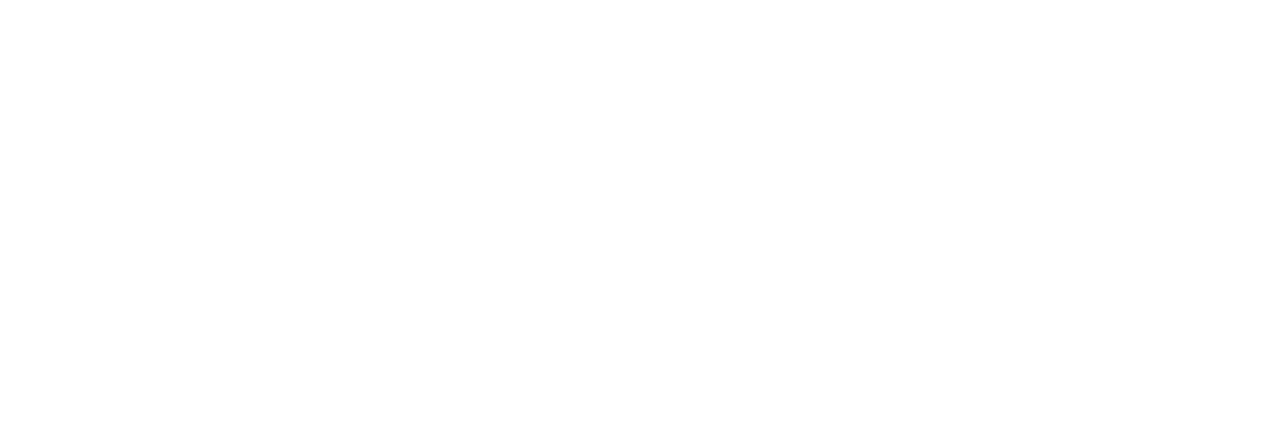
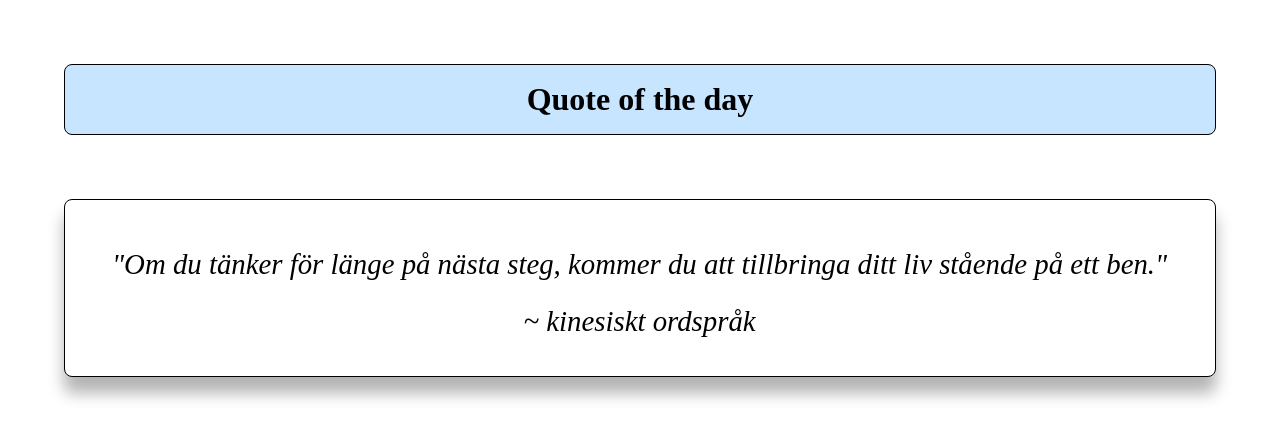
Before and after one commit to Celipa/JavaScript, a plain HTML site: page Övningsuppgifter/Övning-1/index.html in a window 1280 px wide. Drawn offline with Linux system fonts and the light colour scheme.

Commit message:
Uppgift 1

```diff
--- a/Övningsuppgifter/Övning-1/index.html
+++ b/Övningsuppgifter/Övning-1/index.html
@@ -13,8 +13,22 @@ All den datan kommer att finnas med i listan som du fått.
     <meta charset="UTF-8">
     <meta name="viewport" content="width=device-width, initial-scale=1.0">
     <title>Övning 1</title>
+    <link rel="stylesheet" href="styles.css">
 </head>
 <body>
+    <header>
+        <h1>Quote of the day</h1>
+    </header>
+    <section class = 'container'>
+        <div class ="container-box">
+            <div class="text">
+                <p id="content"></p>
+                <p id="author"></p>
+            </div>
+        </div>
+    </section>
+
+
     <script src="script.js"></script>
 </body>
 </html>
--- a/Övningsuppgifter/Övning-1/script.js
+++ b/Övningsuppgifter/Övning-1/script.js
@@ -1,112 +1,121 @@
+
+
 const quotes = [
   {
     id: 1,
-    content: 'Att ha många vänner är att inte ha några vänner.',
-    author: 'Aristoteles'
+    content: '"Att ha många vänner är att inte ha några vänner."',
+    author: ' ~ Aristoteles'
   },
   {
     id: 2,
-    content: 'Alla stora sanningar börjar som hädelser.',
-    author: 'George Bernard Shaw'
+    content: '"Alla stora sanningar börjar som hädelser."',
+    author: '~ George Bernard Shaw'
   },
   {
     id: 3,
-    content: 'Folk talar vällustigt om landet som flödar av mjölk och honung. Det skulle väl ingen vettig människa vilja gå och trampa i en sån smörja.',
-    author: 'Tage Danielsson'
+    content: '"Folk talar vällustigt om landet som flödar av mjölk och honung. Det skulle väl ingen vettig människa vilja gå och trampa i en sån smörja."',
+    author: '~ Tage Danielsson'
   },
   {
     id: 4,
-    content: 'Det vänliga ordet som sägs idag kan bära frukt i morgon.',
-    author: 'Mahatma Gandhi'
+    content: '"Det vänliga ordet som sägs idag kan bära frukt i morgon."',
+    author: '~ Mahatma Gandhi'
   },
   {
     id: 5,
-    content: 'Den som har byns vackraste fru har också den sämsta nattsömnen.',
-    author: 'bulgariskt ordspråk'
+    content: '"Den som har byns vackraste fru har också den sämsta nattsömnen."',
+    author: '~ bulgariskt ordspråk'
   },
   {
     id: 6,
-    content: 'Att ha tillräckligt är lycka, att ha mer än tillräckligt är olyckligt. Det gäller för allting, men särskilt om pengar.',
-    author: 'Lao Tse'
+    content: '"Att ha tillräckligt är lycka, att ha mer än tillräckligt är olyckligt. Det gäller för allting, men särskilt om pengar."',
+    author: '~ Lao Tse'
   },
   {
     id: 7,
-    content: 'Jag tänker, alltså finns jag.',
-    author: 'René Descartes'
+    content: '"Jag tänker, alltså finns jag."',
+    author: '~ René Descartes'
   },
   {
     id: 8,
-    content: 'Att vara materialist är att erkänna den objektiva sanningen, som blir tillgänglig för oss genom sinnesorganen.',
-    author: 'Vladimir Lenin'
+    content: '"Att vara materialist är att erkänna den objektiva sanningen, som blir tillgänglig för oss genom sinnesorganen."',
+    author: '~ Vladimir Lenin'
   },
   {
     id: 9,
-    content: 'Att vara materialist är att erkänna den objektiva sanningen, som blir tillgänglig för oss genom sinnesorganen.',
-    author: 'Vladimir Lenin'
+    content: '"Att vara materialist är att erkänna den objektiva sanningen, som blir tillgänglig för oss genom sinnesorganen."',
+    author: '~ Vladimir Lenin'
   },
   {
     id: 10,
-    content: 'De flesta författare betraktar sanningen som deras dyrbaraste ägodel; de är därför snåla med att utnyttja den',
-    author: 'Mark Twain'
+    content: '"De flesta författare betraktar sanningen som deras dyrbaraste ägodel; de är därför snåla med att utnyttja den"',
+    author: '~ Mark Twain'
   },
   {
     id: 11,
-    content: 'Att utföra är att vara.',
-    author: 'Sokrates'
+    content: '"Att utföra är att vara."',
+    author: '~ Sokrates'
   },
   {
     id: 12,
-    content: 'Vill du får nåt sagt, be en man. Vill du få nåt gjort, be en kvinna.',
-    author: 'Margaret Thatcher'
+    content: '"Vill du får nåt sagt, be en man. Vill du få nåt gjort, be en kvinna."',
+    author: '~ Margaret Thatcher'
   },
   {
     id: 13,
-    content: 'Veni, Vidi, Vici.',
-    author: 'Julius Caesar'
+    content: '"Veni, Vidi, Vici."',
+    author: '~ Julius Caesar'
   },
   {
     id: 14,
-    content: 'Att träta med en kvinna är som att försöka läsa tidning i storm.',
-    author: 'Fjodor Dostojevskij'
+    content: '"Att träta med en kvinna är som att försöka läsa tidning i storm."',
+    author: '~ Fjodor Dostojevskij'
   },
   {
     id: 15,
-    content: 'Människan är en lina, spänd mellan djuret och övermänniskan.',
-    author: 'Friedrich Nietzsche'
+    content: '"Människan är en lina, spänd mellan djuret och övermänniskan."',
+    author: '~ Friedrich Nietzsche'
   },
   {
     id: 16,
-    content: 'Det måste finnas en orgelton.',
-    author: 'Yngve Larsson'
+    content: '"Det måste finnas en orgelton."',
+    author: '~ Yngve Larsson'
   },
   {
     id: 17,
-    content: 'Demokrati är styre genom gemensam okunnighet.',
-    author: 'Elbert Hubbard'
+    content: '"Demokrati är styre genom gemensam okunnighet."',
+    author: '~ Elbert Hubbard'
   },
   {
     id: 18,
-    content: 'Skillnaden mellan geniet och dumheten är att geniet har sin begränsning.',
-    author: 'Thorvald Gahlin'
+    content: '"Skillnaden mellan geniet och dumheten är att geniet har sin begränsning."',
+    author: '~ Thorvald Gahlin'
   },
   {
     id: 19,
-    content: 'Man bör tänka sig själv som en person som finns i framtiden och kan bedöma - fördöma eller gilla - det jag som handlar idag, det jag som häller stånd eller sviker.',
-    author: 'Eyvind Johnson'
+    content: '"Man bör tänka sig själv som en person som finns i framtiden och kan bedöma - fördöma eller gilla - det jag som handlar idag, det jag som häller stånd eller sviker."',
+    author: '~ Eyvind Johnson'
   },
   {
     id: 20,
-    content: 'Fantasi är viktigare än kunskap. Kunskapen är begränsad. Fantasin omgärdar världen.',
-    author: 'Albert Einstein'
+    content: '"Fantasi är viktigare än kunskap. Kunskapen är begränsad. Fantasin omgärdar världen."',
+    author: '~ Albert Einstein'
   },
   {
     id: 21,
-    content: 'Om du tänker för länge på nästa steg, kommer du att tillbringa ditt liv stående på ett ben.',
-    author: 'kinesiskt ordspråk'
+    content: '"Om du tänker för länge på nästa steg, kommer du att tillbringa ditt liv stående på ett ben."',
+    author: '~ kinesiskt ordspråk'
   },
   {
     id: 22,
-    content: 'Det är mycket nedslående att leva i en tid då det är mycket lättare att spränga en atombomb än en fördom.',
-    author: 'Albert Einstein'
+    content: '"Det är mycket nedslående att leva i en tid då det är mycket lättare att spränga en atombomb än en fördom."',
+    author: '~ Albert Einstein'
   },
 ]
+//Väljer ett slumpmässigt citat från arrayen genom att använda 'math.random()' och 'math.floor() metoder.
+//och sen sätter 'innerHTML' delen av 'demo' elementet till 'content' av det valda citatet'
+//det kommer att ändra innehåller av de elementet till att visa ett slumpmässigt citat från arrayen'
+const randomQuote = quotes[Math.floor(Math.random() * quotes.length)];
+document.getElementById("content").innerHTML = randomQuote.content;
+//sen la jag bara till en ny rad i html koden som heter author och ändrade id namnet till author här också.
+document.getElementById("author").innerHTML = randomQuote.author;
--- a/Övningsuppgifter/Övning-1/styles.css
+++ b/Övningsuppgifter/Övning-1/styles.css
@@ -0,0 +1,86 @@
+*{
+    margin: 0;
+    padding: 0;
+    justify-content: center;
+}
+header{
+    background-color: rgb(199, 229, 255);
+    padding: 1rem;
+    margin: 4rem;
+    border-radius: .5rem;
+    border:1px solid black;
+
+}
+header h1{
+    text-align: center;
+}
+.container{
+    background-color: rgb(255, 255, 255);
+    border:1px solid black;
+    border-radius: .5rem;
+    box-shadow: 0 1rem 1rem rgba(0, 0, 0, 0.3);
+    padding:.5rem;
+    margin: auto 4rem;
+    justify-content: center;
+    height: 10rem;
+    display: flex;
+
+}
+.text{
+    text-align: center;
+    font-size: 1.8rem;
+}
+.text p{
+    font-style: italic;
+    padding-top: 1.5rem;
+}
+.container .container-box{
+    justify-content: center;
+    display: flex;
+    flex-wrap: wrap;
+    gap:1.5rem;
+    padding-top: 1rem;
+    padding-bottom: 1rem;
+    border-radius: .5rem;
+    contain: content;
+}
+button{
+    background-color: rgb(190, 190, 190);
+}
+
+
+@media screen and (max-width: 1200px) {
+    .text {
+      font-size: 25px;
+    }
+  }
+
+@media screen and (max-width: 1100px) {
+  .text {
+    font-size: 20px;
+  }
+}
+
+@media screen and (max-width: 700px) {
+    .text {
+      font-size: 18px;
+    }
+  }
+@media screen and (max-width: 560px) {
+    .text {
+      font-size: 16px;
+    }
+    .text p{
+        font-style: italic;
+        padding-top: .8rem;
+    }
+  }
+@media screen and (max-width: 305px) {
+    .text {
+      font-size: 13px;
+    }
+    .text p{
+        font-style: italic;
+        padding-top: .3rem;
+    }
+  }
```
